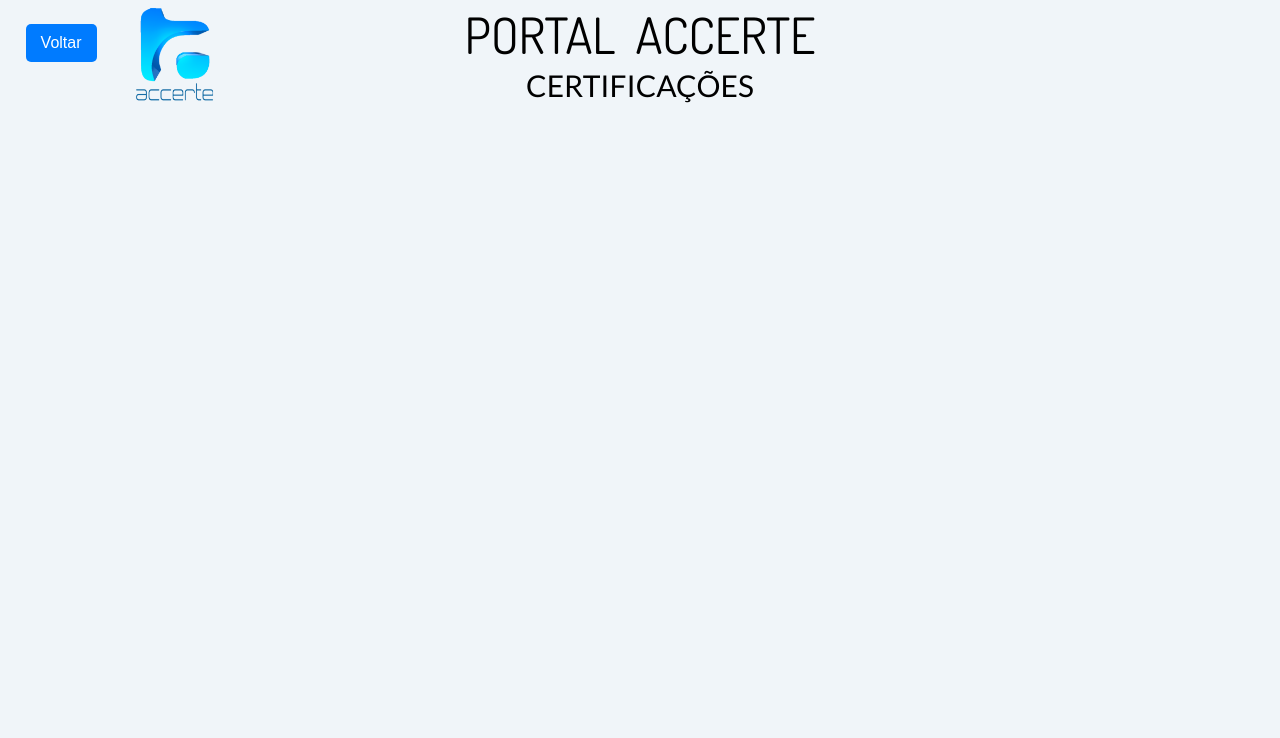
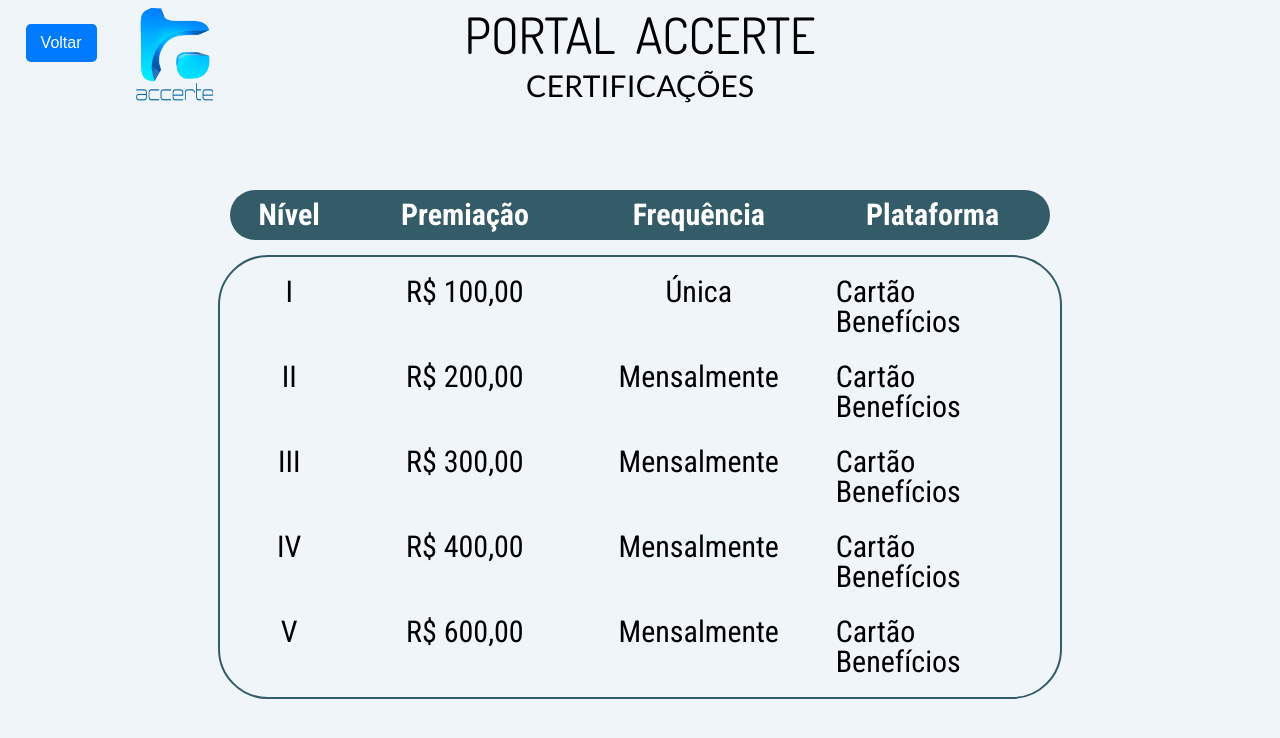
Before and after one commit to anarehder/interno_accerte_front, a React (Vite) app: page /certificacoes in a window 1280 px wide. Shown: the top 738 px of the page. Built offline with nearby package versions, Linux system fonts and the light colour scheme.

Commit message:
feat: componente valores certificacoes

```diff
--- /dev/null
+++ b/src/components/CertificationsValuesComponent.jsx
@@ -0,0 +1,89 @@
+import styled from 'styled-components';
+
+
+function CertificationsValueComponent() {
+
+    return (
+        <PageContainer>
+            <LevelTitle>
+                <LevelRows>
+                        <div><strong>Nível</strong></div>
+                        <div><strong>Premiação</strong></div>
+                        <div><strong>Frequência</strong></div>
+                        <div><strong>Plataforma</strong></div>
+                    </LevelRows>
+            </LevelTitle>
+            <LevelContainer>
+                <LevelRows>
+                    <div>I</div>
+                    <div>R$ 100,00</div>
+                    <div>Única</div>
+                    <div>Cartão Benefícios</div>
+                </LevelRows>
+                <LevelRows>
+                    <div>II</div>
+                    <div>R$ 200,00</div>
+                    <div>Mensalmente</div>
+                    <div>Cartão Benefícios</div>
+                </LevelRows>
+                <LevelRows>
+                    <div>III</div>
+                    <div>R$ 300,00</div>
+                    <div>Mensalmente</div>
+                    <div>Cartão Benefícios</div>
+                </LevelRows>
+                <LevelRows>
+                    <div>IV</div>
+                    <div>R$ 400,00</div>
+                    <div>Mensalmente</div>
+                    <div>Cartão Benefícios</div>
+                </LevelRows>
+                <LevelRows>
+                    <div>V</div>
+                    <div>R$ 600,00</div>
+                    <div>Mensalmente</div>
+                    <div>Cartão Benefícios</div>
+                </LevelRows>
+            </LevelContainer>
+        </PageContainer>
+    )
+}
+
+export default CertificationsValueComponent;
+
+const PageContainer = styled.div`
+    width: 80%;
+    justify-content: center;
+    flex-direction: column;
+    align-items: center;
+    gap: 15px;
+    font-size: 30px;
+`
+
+const LevelContainer = styled.div`
+    width: 80%;
+    border: 2px solid #345B68;
+    flex-direction: column;
+    gap: 5px;
+    border-radius: 50px;
+    padding: 10px;
+`
+
+const LevelTitle = styled.div`
+    background-color: #345B68;
+    border-radius: 50px;
+    color: white;
+    width: 80%;
+    margin-top: 50px;
+`
+
+const LevelRows = styled.div`
+    display: flex;
+    div {
+        justify-content: center;
+        padding: 10px 20px;
+    }
+    div:first-child {
+        width: 40%;
+    }
+`
--- a/src/pages/CertificationsPage.jsx
+++ b/src/pages/CertificationsPage.jsx
@@ -1,6 +1,7 @@
 import styled from 'styled-components';
 import { Link } from 'react-router-dom';
 import logo from "../assets/LOGO_PNG.png";
+import CertificationsValueComponent from '../components/CertificationsValuesComponent';
 
 function CertificationsPage() {
 
@@ -16,6 +17,7 @@
                 CERTIFICAÇÕES
                 </div>
             </TitleContainer>
+            <CertificationsValueComponent />
         </PageContainer>
     )
 }
```
